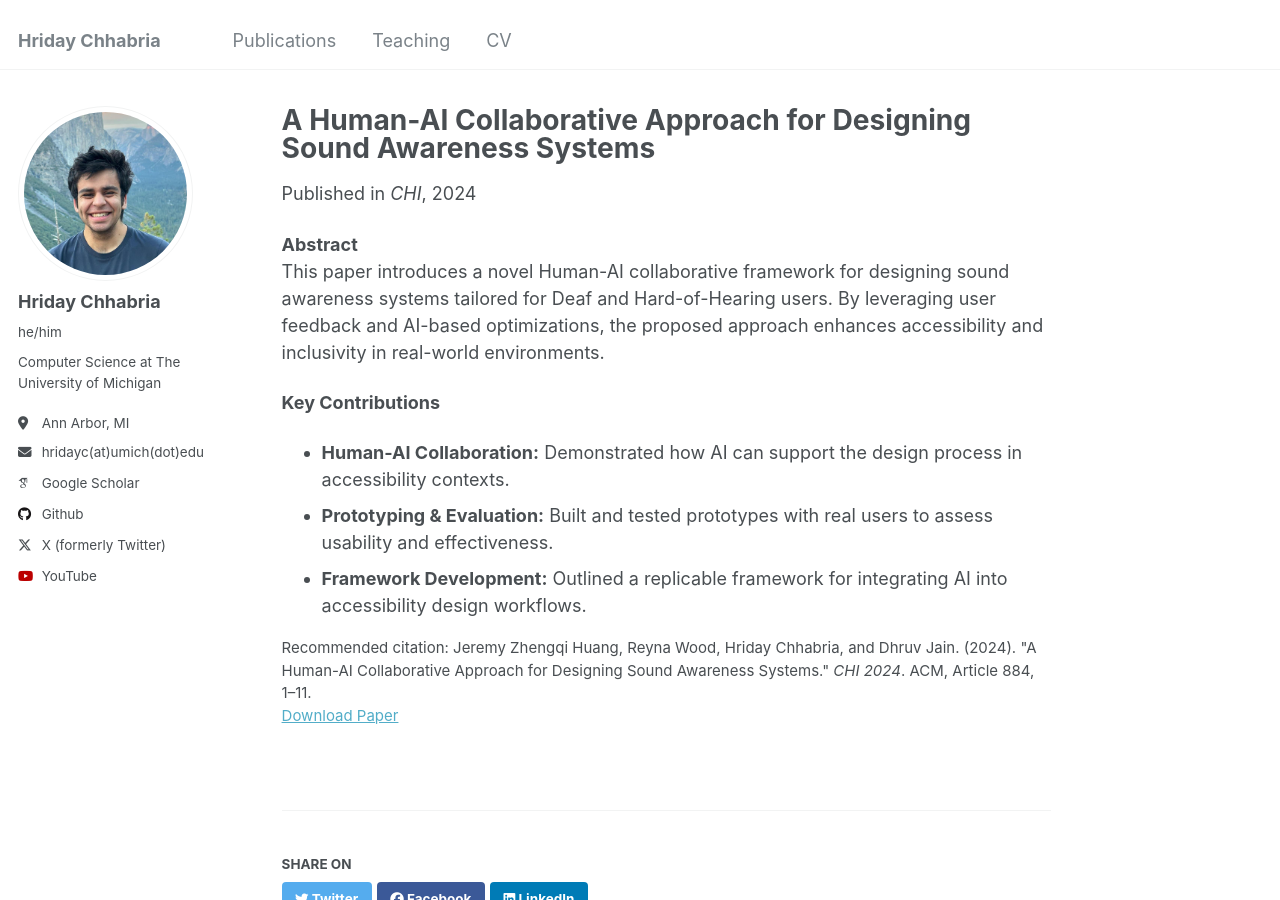
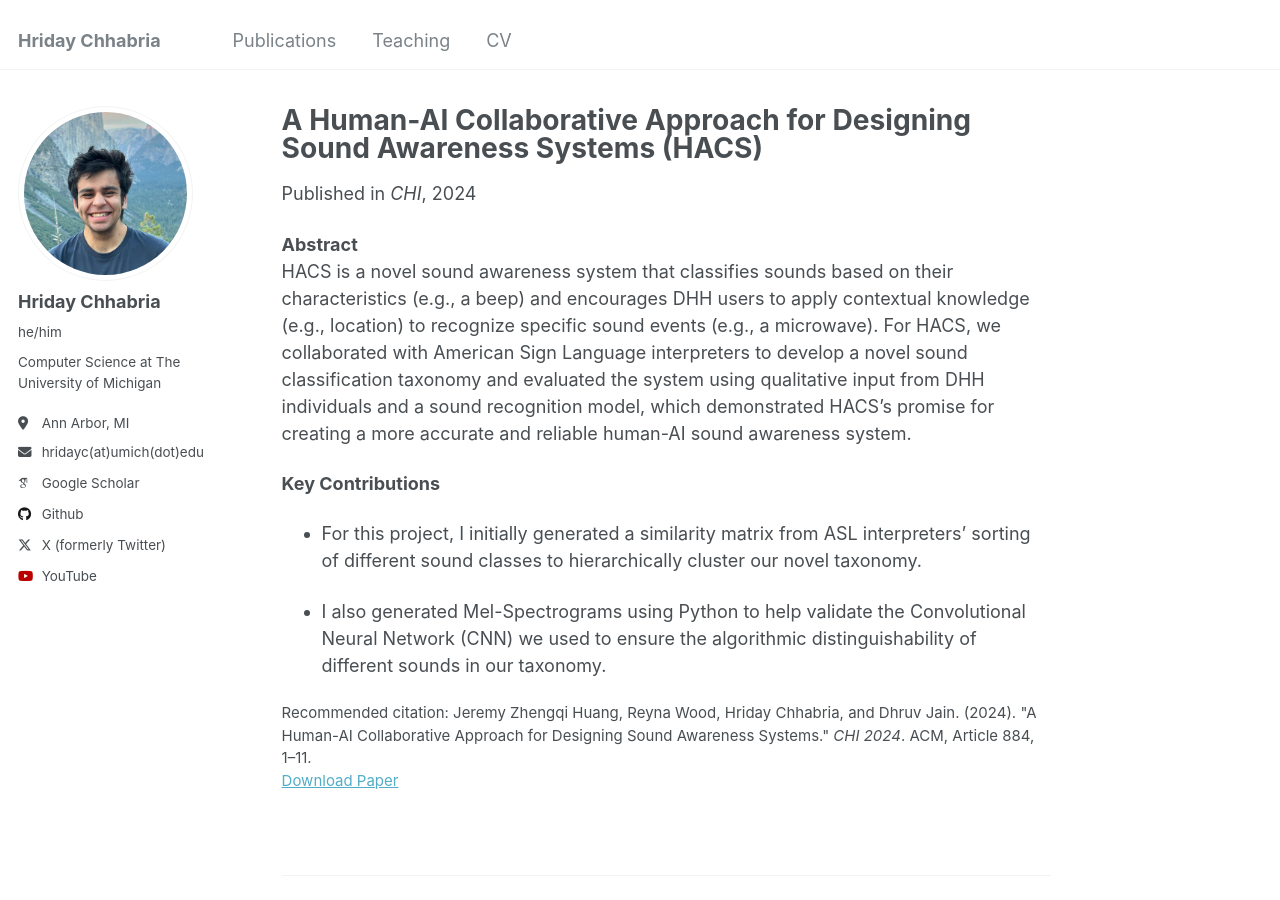
Before and after one commit to hridayc7/hridayc7.github.io, a Jekyll site: the page built from _publications/2024-chi-human-ai-sound-awareness.md, in a window 1280 px wide and 900 px high. Built offline with Jekyll 4.4.1, drawn with Linux system fonts in a browser that asks for light colours; some web fonts are replaced.

Commit message:
Updated HACS Info Page

```diff
--- a/_publications/2024-chi-human-ai-sound-awareness.md
+++ b/_publications/2024-chi-human-ai-sound-awareness.md
@@ -1,5 +1,5 @@
 ---
-title: "A Human-AI Collaborative Approach for Designing Sound Awareness Systems"
+title: "A Human-AI Collaborative Approach for Designing Sound Awareness Systems (HACS)"
 collection: publications
 # category: manuscripts
 permalink: /publication/2024-chi-human-ai-sound-awareness
@@ -11,9 +11,9 @@ citation: 'Jeremy Zhengqi Huang, Reyna Wood, Hriday Chhabria, and Dhruv Jain. (2
 ---
 
 **Abstract**
-This paper introduces a novel Human-AI collaborative framework for designing sound awareness systems tailored for Deaf and Hard-of-Hearing users. By leveraging user feedback and AI-based optimizations, the proposed approach enhances accessibility and inclusivity in real-world environments.
+HACS is a novel sound awareness system that classifies sounds based on their characteristics (e.g., a beep) and encourages DHH users to apply contextual knowledge (e.g., location) to recognize specific sound events (e.g., a microwave). For HACS, we collaborated with American Sign Language interpreters to develop a novel sound classification taxonomy and evaluated the system using qualitative input from DHH individuals and a sound recognition model, which demonstrated HACS's promise for creating a more accurate and reliable human-AI sound awareness system.
 
 **Key Contributions**
-- **Human-AI Collaboration:** Demonstrated how AI can support the design process in accessibility contexts.
-- **Prototyping & Evaluation:** Built and tested prototypes with real users to assess usability and effectiveness.
-- **Framework Development:** Outlined a replicable framework for integrating AI into accessibility design workflows.
+- For this project, I initially generated a similarity matrix from ASL interpreters’ sorting of different sound classes to hierarchically cluster our novel taxonomy.
+
+- I also generated Mel-Spectrograms using Python to help validate the Convolutional Neural Network (CNN) we used to ensure the algorithmic distinguishability of different sounds in our taxonomy.
```
